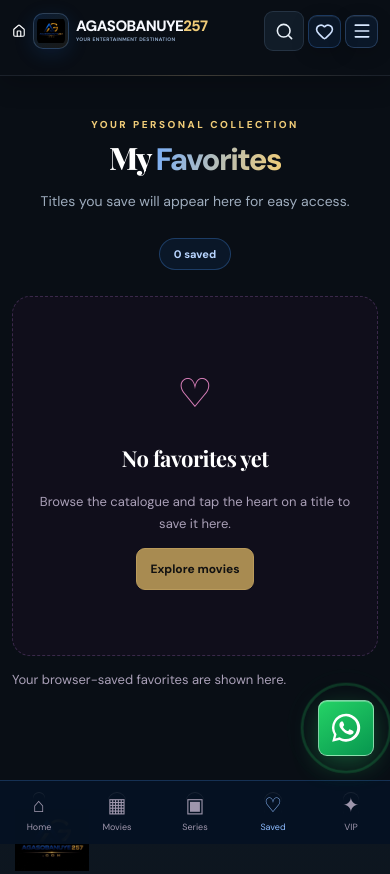
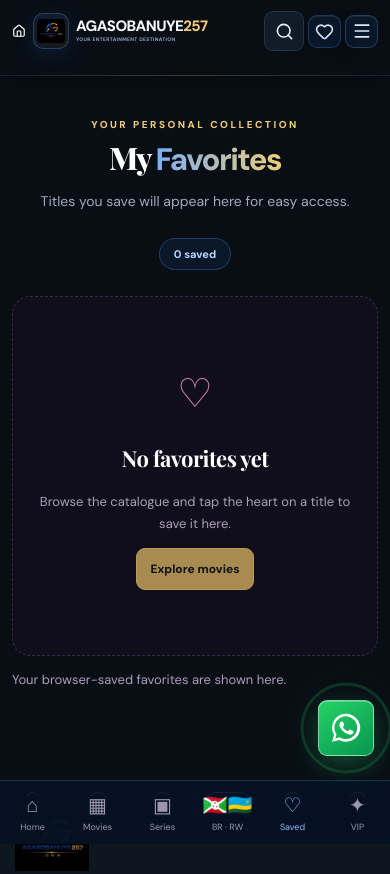
Before and after one commit to hawk01rw/AGASOBANUYE257, a plain HTML site: page favorite.html in a window 390 px wide. Shown: the top 874 px of the page. Drawn offline with nearby package versions, Linux system fonts and the light colour scheme; a script that the page names is missing.

Commit message:
Add BR RW to mobile navigation

```diff
--- a/favorite.html
+++ b/favorite.html
@@ -52,7 +52,7 @@
     <button class="menu-action" id="menuButton" type="button" aria-label="Open navigation menu" aria-controls="primaryNavigation" aria-expanded="false"><span></span><span></span><span></span></button>
   </div>
 </header><main class="member-main"><div class="member-heading"><p class="member-kicker">YOUR PERSONAL COLLECTION</p><h1>My <span>Favorites</span></h1><p>Titles you save will appear here for easy access.</p><span class="saved-count" id="savedCount">Loading saved titles…</span></div><div class="member-grid" id="favoriteGrid"><p class="empty-state">Loading your favorites…</p></div><p class="member-message" id="favoriteMessage" role="status"></p></main>
-<nav class="mobile-bottom-nav"><a href="index.html"><b>⌂</b><span>Home</span></a><a href="movies.html"><b>▦</b><span>Movies</span></a><a href="series.html"><b>▣</b><span>Series</span></a><a class="active" href="favorite.html"><b>♡</b><span>Saved</span></a><a href="vip.html"><b>✦</b><span>VIP</span></a></nav>
+<nav class="mobile-bottom-nav"><a href="index.html"><b>⌂</b><span>Home</span></a><a href="movies.html"><b>▦</b><span>Movies</span></a><a href="series.html"><b>▣</b><span>Series</span></a><a href="movies.html?country=BR-RW" aria-label="Burundi and Rwanda"><b>🇧🇮🇷🇼</b><span>BR · RW</span></a><a class="active" href="favorite.html"><b>♡</b><span>Saved</span></a><a href="vip.html"><b>✦</b><span>VIP</span></a></nav>
 
 <footer class="agas-footer agas-footer-reference">
   <div class="agas-footer-inner">
```
